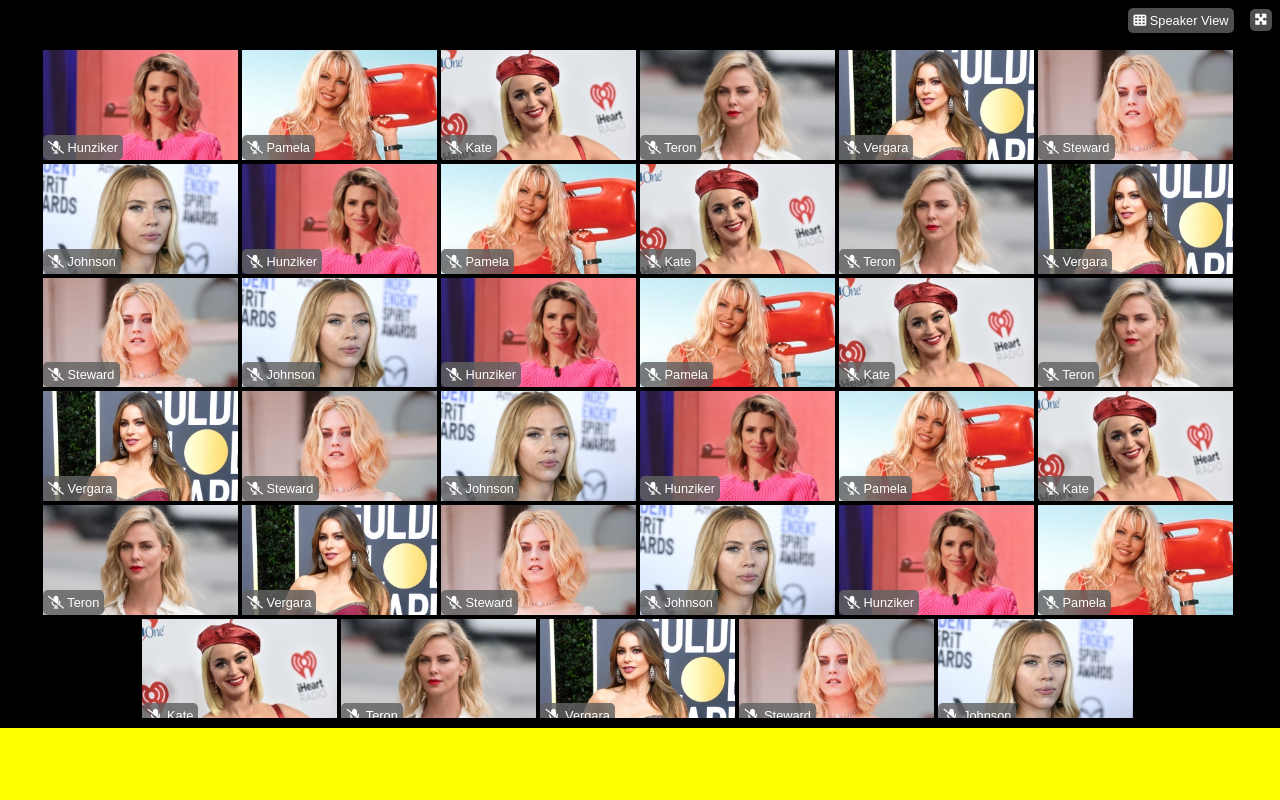
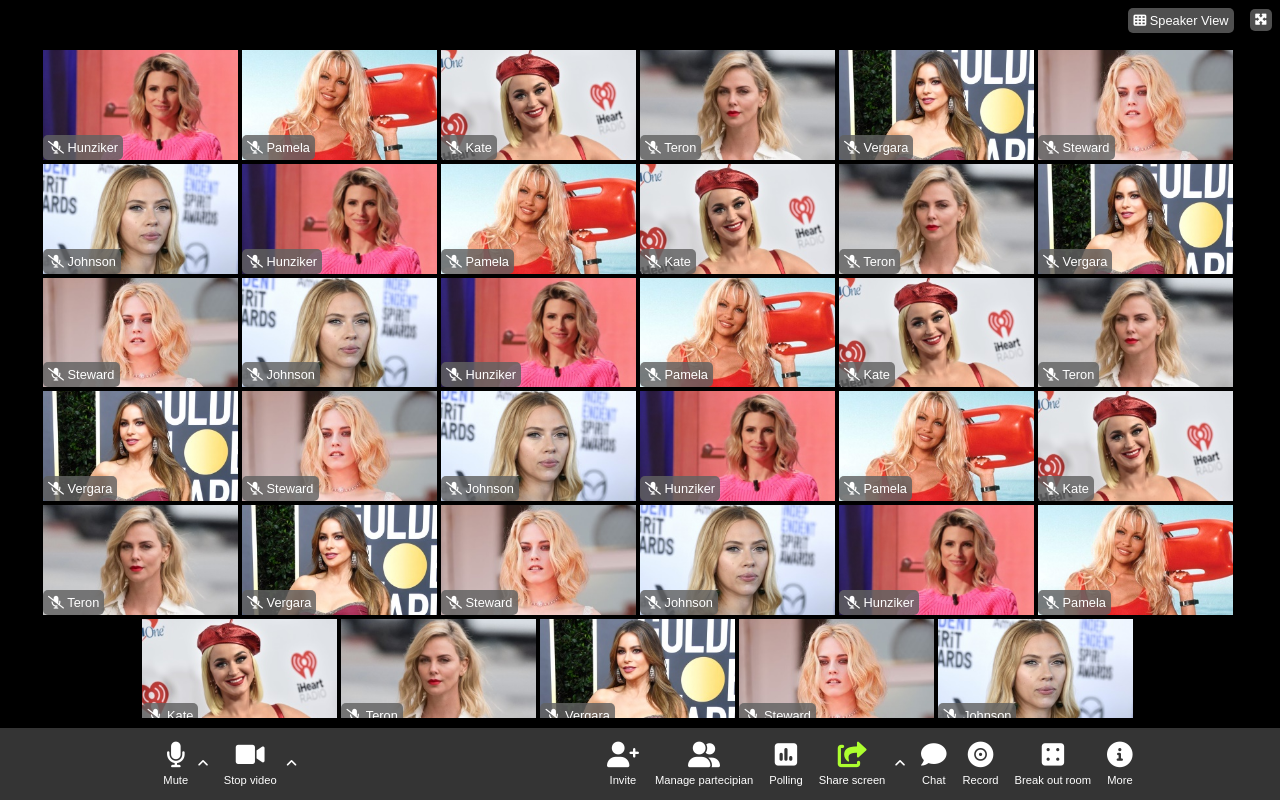
Before and after one commit to ar2099/html-css-zoom, a plain HTML site: page index.html in a window 1280 px wide. Drawn offline with Linux system fonts and the light colour scheme.

Commit message:
02.3 footer quasi completo

```diff
--- a/index.html
+++ b/index.html
@@ -268,7 +268,135 @@
 
     <footer>
 
-    </footer>
+        <div class="container-footer">
+
+            <div class="contenitore-icona">
+                <div class="icona-scritta">
+
+                    <i class="fa-solid fa-microphone icona-footer"></i>
+                    <span class="scritta-sotto-icona">Mute</span>
+
+                </div>
+
+                <i class="fa-solid fa-angle-up chiusura"></i>
+
+            </div>
+
+            <div class="contenitore-icona">
+                <div class="icona-scritta">
+
+                    <i class="fa-solid fa-video icona-footer"></i>
+                    <span class="scritta-sotto-icona">Stop video</span>
+
+                </div>
+
+                <i class="fa-solid fa-angle-up chiusura"></i>
+
+            </div>
+
+        </div>
+
+        <div class="container-footer">
+
+            <div class="contenitore-icona">
+                <div class="icona-scritta">
+
+                    <i class="fa-solid fa-user-plus icona-footer"></i>
+                    <span class="scritta-sotto-icona">Invite</span>
+
+                </div>
+
+
+
+            </div>
+
+            <div class="contenitore-icona">
+                <div class="icona-scritta">
+
+                    <i class="fa-solid fa-user-group icona-footer"></i>
+                    <span class="scritta-sotto-icona">Manage partecipian</span>
+
+                </div>
+
+
+            </div>
+
+            <div class="contenitore-icona">
+                <div class="icona-scritta">
+
+                    <i class="fa-solid fa-square-poll-vertical icona-footer"></i>
+                    <span class="scritta-sotto-icona">Polling</span>
+
+                </div>
+
+
+
+            </div>
+
+            <div class="contenitore-icona">
+                <div class="icona-scritta">
+
+                    <i class="fa-solid fa-share-from-square" id="icona-footer-verde"></i>
+                    <span class="scritta-sotto-icona">Share screen</span>
+
+                </div>
+
+                <i class="fa-solid fa-angle-up chiusura"></i>
+
+            </div>
+
+            <div class="contenitore-icona">
+                <div class="icona-scritta">
+
+                    <i class="fa-solid fa-comment icona-footer"></i>
+                    <span class="scritta-sotto-icona">Chat</span>
+
+                </div>
+
+
+
+            </div>
+
+            <div class="contenitore-icona">
+                <div class="icona-scritta">
+
+                    <i class="fa-solid fa-record-vinyl icona-footer"></i>
+                    <span class="scritta-sotto-icona">Record</span>
+
+                </div>
+
+
+
+            </div>
+
+            <div class="contenitore-icona">
+                <div class="icona-scritta">
+
+                <i class="fa-solid fa-dice-four icona-footer"></i>
+                    <span class="scritta-sotto-icona">Break out room</span>
+
+                </div>
+
+
+
+            </div>
+
+            <div class="contenitore-icona">
+                <div class="icona-scritta">
+
+                    <i class="fa-solid fa-circle-info icona-footer"></i>
+                    <span class="scritta-sotto-icona">More</span>
+
+                </div>
+
+
+
+            </div>
+
+        </div>
+
+
+</footer>
 
 
 </body>
--- a/style.css
+++ b/style.css
@@ -120,7 +120,47 @@ main {
 
 footer {
     height: 9vh;
-    background-color: yellow;
+    background-color: rgba(22, 22, 22, 0.87);
     width: 100%;
     display: flex;
+    justify-content: space-around;
 }
+
+.container-footer {
+    display: flex;
+}
+
+.contenitore-icona {
+    color: white;
+    display: flex;
+    align-items: center;
+    justify-content: space-between;
+    margin-left: 16px;
+}
+
+.icona-scritta {
+    display: flex;
+    flex-direction: column;
+    justify-content: center;
+    align-items: center;
+}
+
+.icona-footer {
+    font-size: 1.6em;
+    margin-bottom: 6px;
+}
+
+#icona-footer-verde {
+    font-size: 1.6em;
+    margin-bottom: 6px;
+    color: greenyellow;
+}
+
+.scritta-sotto-icona {
+    font-size: 0.7em;
+}
+
+.chiusura {
+    margin-left: 10px;
+    font-size: 0.8em;
+}
```
